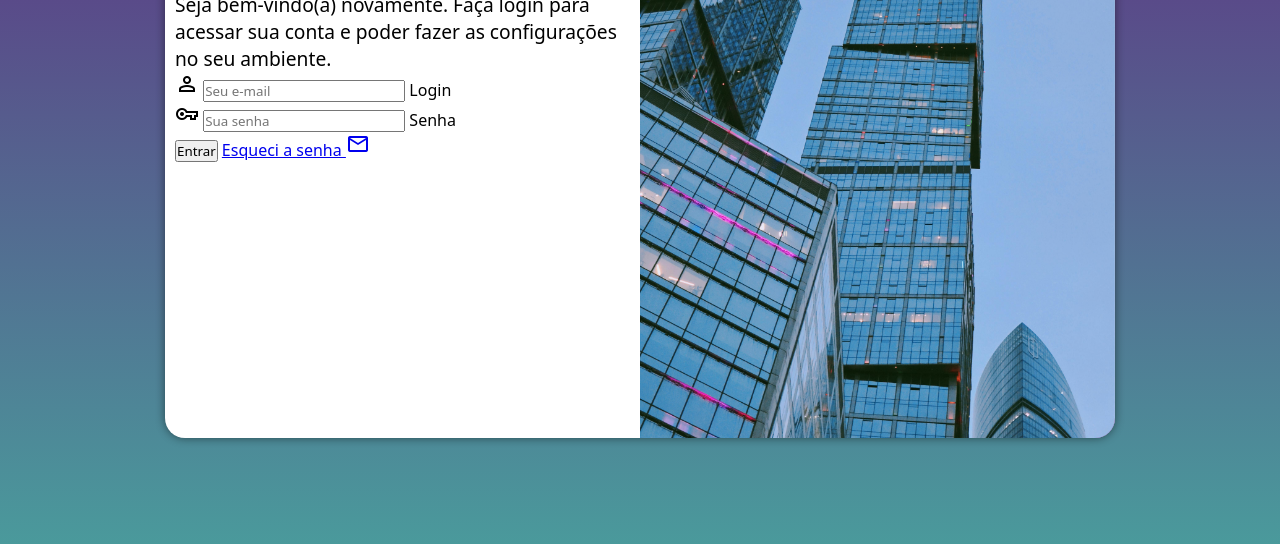
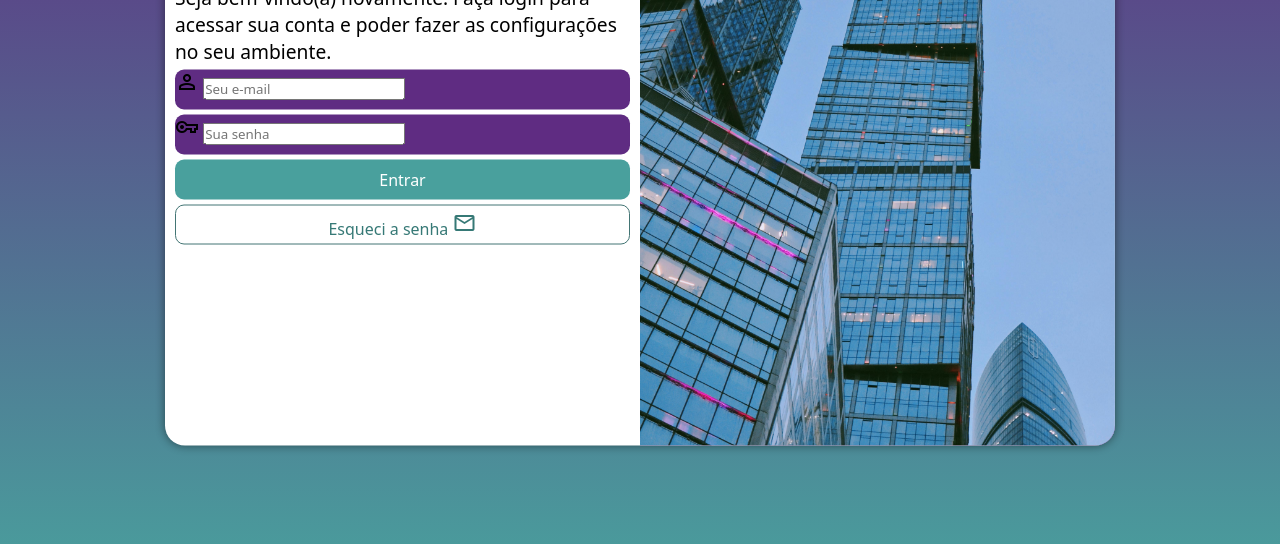
Before and after one commit to yasbatistae/projeto-login, a plain HTML site: page index.html in a window 1280 px wide. Shown: the part 212-756 px from the top of the page. Drawn offline with nearby package versions, Linux system fonts and the light colour scheme.

Commit message:
formatação do formulário

```diff
--- a/CSS/style.css
+++ b/CSS/style.css
@@ -32,7 +32,7 @@ section#login {
 
     background-color: white;
     width: 250px;
-    height: 500px;
+    height: 515px;
     border-radius: 20px;
     box-shadow: 0px 0px 10px rgba(0, 0, 0, 0.486);
 
@@ -62,3 +62,56 @@ div#formulario > h1 {
 div#formulario > p {
     font-size: 0.8em;
 }
+
+form > div.campo {
+    background-color: #5f2c82;
+    width: 100%;
+    display: block;
+    height: 40px;
+    border-radius: 9px;
+    margin: 5px 0px;
+}
+
+div.campo > label {
+    display: none;
+}
+
+form > input[type=submit] {
+    display: block;
+    font-size: 1em;
+    width: 100%;
+    height: 40px;
+    background-color: #49a09d;
+    color: white;
+    border: none;
+    border-radius: 9px;
+    cursor: pointer;
+}
+
+form > input[type=submit]:hover {
+    background-color: hsl(178, 31%, 54%);
+}
+
+form > a.botao {
+    display: block;
+    text-align: center;
+    font-size: 1em;
+    width: 100%;
+    height: 40px;
+    padding-top: 5px;
+    margin-top: 5px;
+    color: #367976;
+    background-color: white;
+    border: 1px solid #437574;
+    border-radius: 9px;
+    text-decoration: none;
+}
+
+form > a.botao:hover {
+    background-color: #94d8d6;
+}
+
+form > a.botao > i {
+    font-size: 0.8em;
+
+}
--- a/index.html
+++ b/index.html
@@ -36,11 +36,10 @@
                         <label for="isenha">Senha</label>
                     </div>
                     <input type="submit" value="Entrar">
-                    <a href="esqueci.html"> Esqueci a senha <span class="material-symbols-outlined">mail</span>
+                    <a href="esqueci.html" class="botao"> Esqueci a senha <span class="material-symbols-outlined">mail</span>
                 </form>
             </div>
         </section>
     </main>
 </body>
-
 </html>
```
